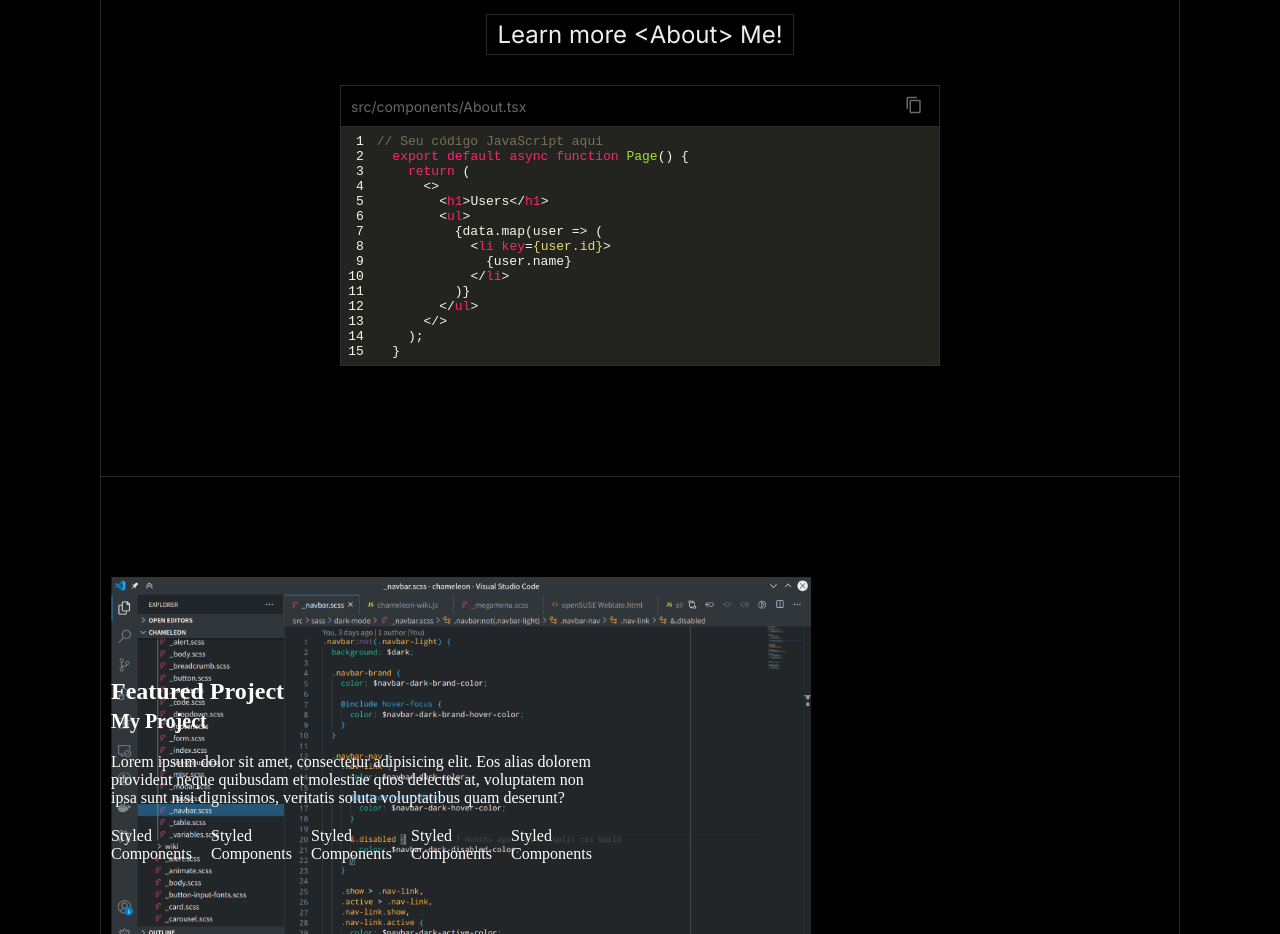
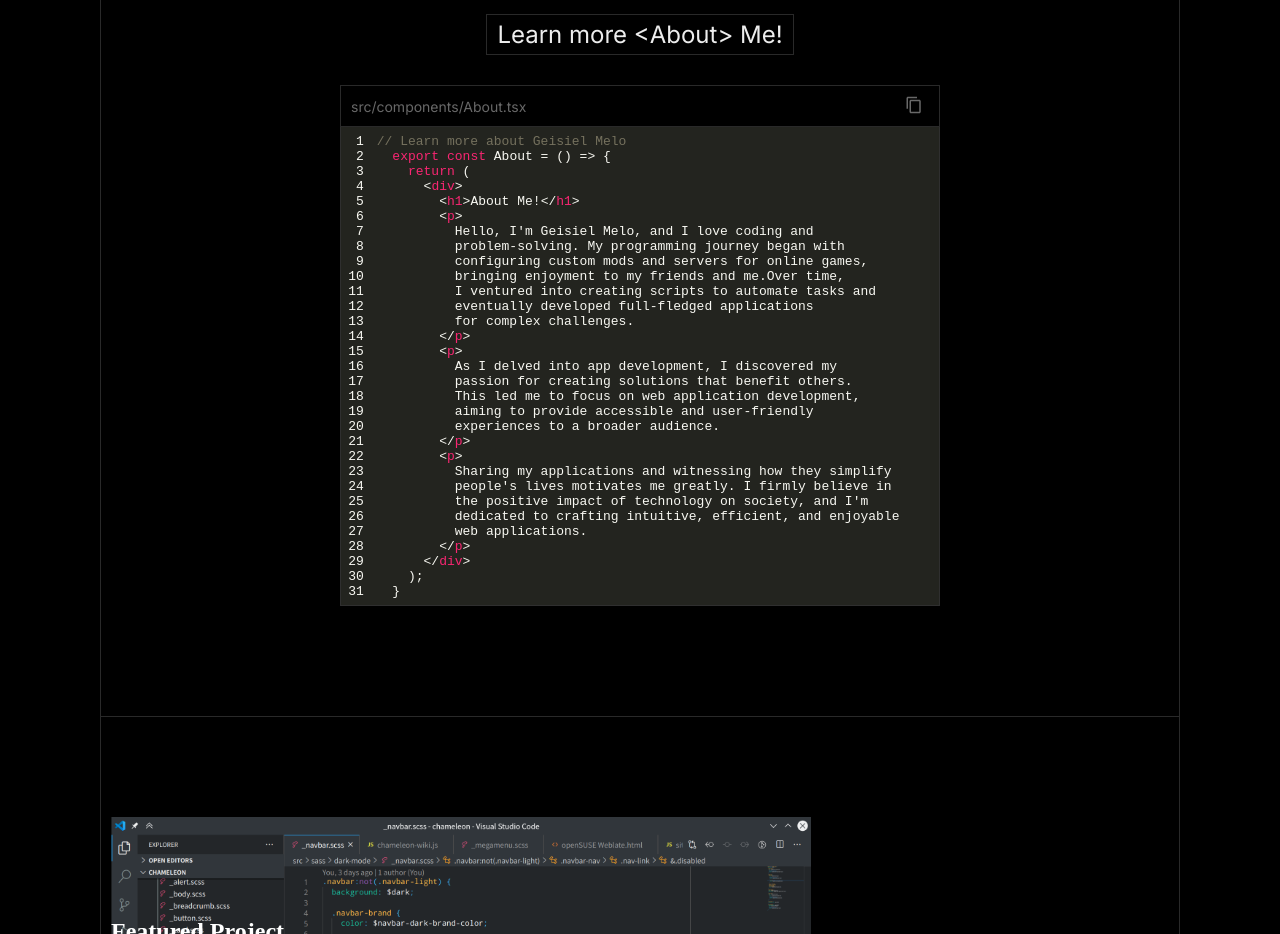
Before and after one commit to GeisielMelo/v2, a React (Vite) app: page / in a window 1280 px wide. Shown: the part 880-1814 px from the top of the page. Built offline with nearby package versions, Linux system fonts and the light colour scheme.

Commit message:
feat: Updated the text inside the CodeBox component.

```diff
--- a/src/components/CodeBox.jsx
+++ b/src/components/CodeBox.jsx
@@ -53,19 +53,35 @@ const Code = styled.pre`
 `;
 
 export const CodeBox = () => {
-  const [code] = useState(`// Seu código JavaScript aqui
-  export default async function Page() {
+  const [code] = useState(`// Learn more about Geisiel Melo
+  export const About = () => {
     return (
-      <>
-        <h1>Users</h1>
-        <ul>
-          {data.map(user => (
-            <li key={user.id}>
-              {user.name}
-            </li>
-          )}
-        </ul>
-      </>
+      <div>
+        <h1>About Me!</h1>
+        <p>
+          Hello, I'm Geisiel Melo, and I love coding and
+          problem-solving. My programming journey began with
+          configuring custom mods and servers for online games,
+          bringing enjoyment to my friends and me.Over time,
+          I ventured into creating scripts to automate tasks and
+          eventually developed full-fledged applications
+          for complex challenges.
+        </p>
+        <p>
+          As I delved into app development, I discovered my
+          passion for creating solutions that benefit others.
+          This led me to focus on web application development,
+          aiming to provide accessible and user-friendly
+          experiences to a broader audience.
+        </p>
+        <p>
+          Sharing my applications and witnessing how they simplify
+          people's lives motivates me greatly. I firmly believe in
+          the positive impact of technology on society, and I'm
+          dedicated to crafting intuitive, efficient, and enjoyable
+          web applications.
+        </p>
+      </div>
     );
   }`);
 
```
